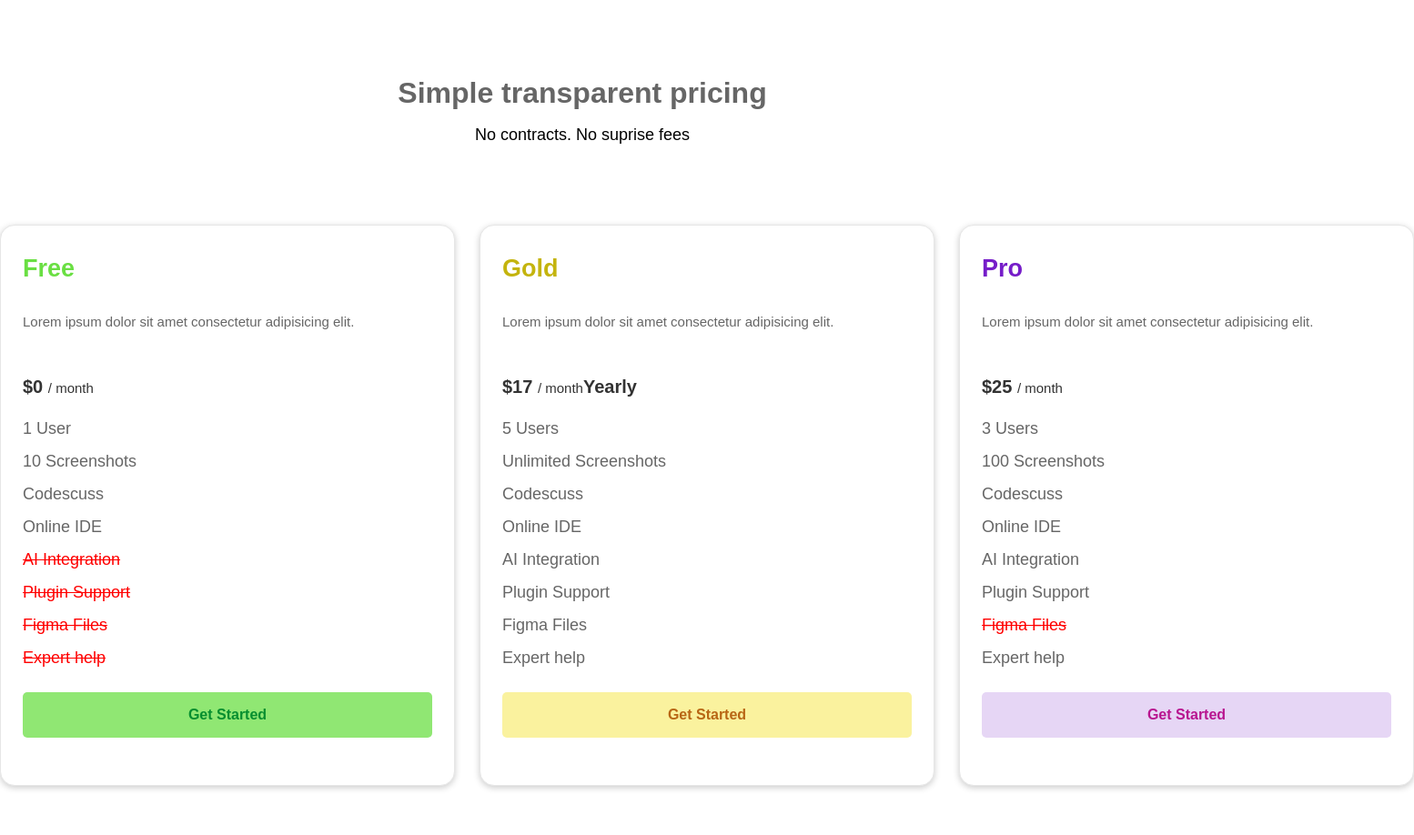
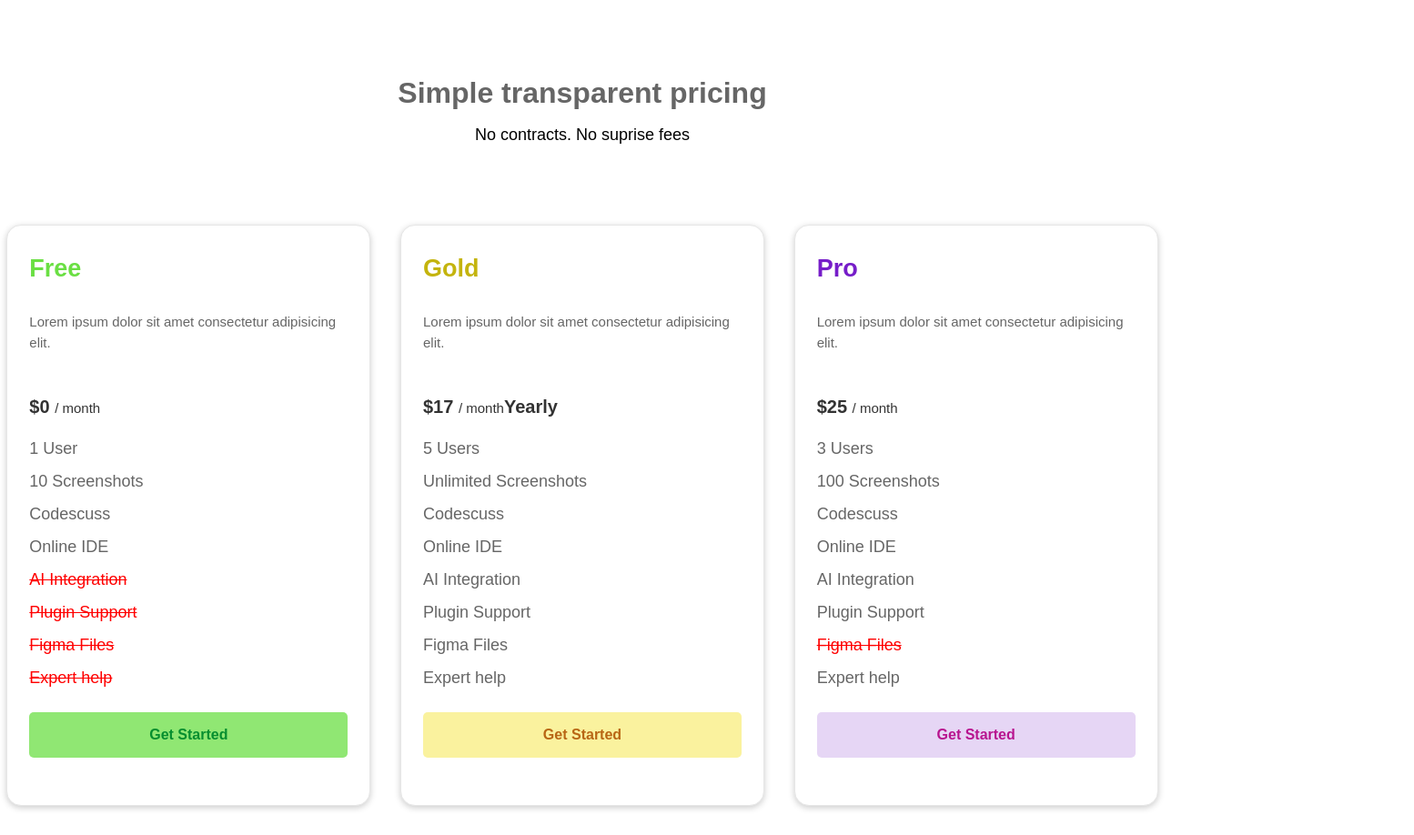
Before and after one commit to mue864/Personal_Projects, a plain HTML site: page Code_Share/index.html in a window 1280 px wide. Shown: the part 794-1712 px from the top of the page at 91% size, 1554 px wide, since content can reach past the window. Before the commit the page ends 1690 px from the top, so only its background shows below. Drawn offline with Linux system fonts and the light colour scheme.

Commit message:
fixed card margins

```diff
--- a/Code_Share/css/style.css
+++ b/Code_Share/css/style.css
@@ -236,7 +236,7 @@ nav,
 }
 
 .pricingItem {
-    width: 500px;
+    width: 400px;
     background-color: hsl(0,0%,100%);
     border: 1px solid #e6e6e6;
     border-radius: 1rem;
@@ -259,7 +259,7 @@ nav,
 .pricingItem__container {
     display: grid;
     grid-template-columns: 1fr 1fr 1fr;
-    gap: 1.5em;
+    gap: 1em;
 }
 
 .card__description {
```
